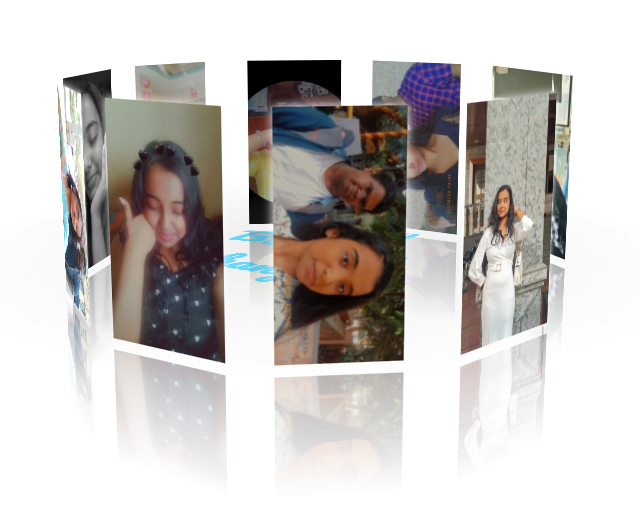
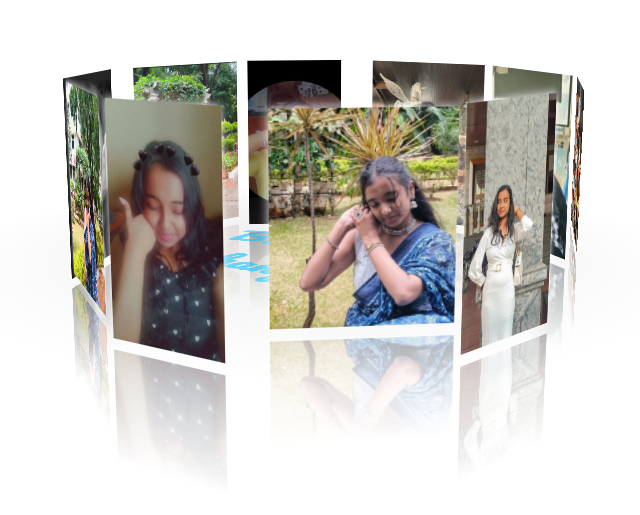
Before and after one commit to heisumesh2006/birthday-site, a plain HTML site: page main.html in a window 1280 px wide. Shown: the part 237-752 px from the top of the page, without its empty margins (323-963 px from the left). Drawn offline with Linux system fonts and the light colour scheme; a web font is replaced by a local one.

Commit message:
Your update message here

```diff
--- a/main.html
+++ b/main.html
@@ -16,16 +16,17 @@
 <body>
     <div id="drag-container">
         <div id="spin-container">
-            <img src=" d1.jpeg" alt="">
-            <img src="u1.jpeg" alt="">
-            <img src=" d2.jpeg" alt="">
-            <img src="u2.jpeg" alt="">
-            <img src=" d3.jpeg" alt="">
-            <img src="u3.jpeg" alt="">
+            <img src="d1.jpeg" alt="">
+            <img src="d6.jpeg" alt="">
+            <img src="d2.jpeg" alt="">
+            <img src="d7.jpeg" alt="">
+            <img src="d3.jpeg" alt="">
+            <img src="d8.jpeg" alt="">
             <img src="d4.jpeg" alt="">
-            <img src="u4.jpeg" alt="">
+            <img src="d9.jpeg" alt="">
             <img src="d5.jpeg" alt="">
-            <img src="u5.jpeg" alt="">
+            <img src="d10.jpeg" alt="">
+
             <p>Happy Birthday Dhanyaaa</p>
         </div>
         <div id="ground"></div>
@@ -48,6 +49,7 @@
 
 
 
+
     <script src="main.js"></script>
 
     <!-- Your animation script remains unchanged -->
```
Also changed, not shown: WhatsApp Image 2025-07-25 at 9.24.20 AM.jpeg (added), d10.jpeg (added), d6.jpeg (added), d7.jpeg (added), d8.jpeg (added), d9.jpeg (added), u1.jpeg (deleted), u2.jpeg (deleted), u3.jpeg (deleted), u4.jpeg (deleted), u5.jpeg (deleted), 1 other file.
